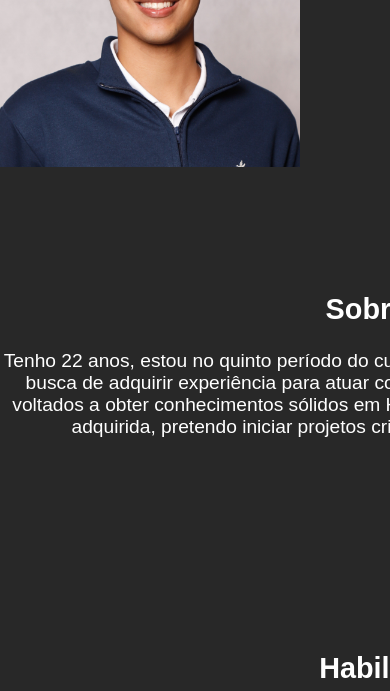
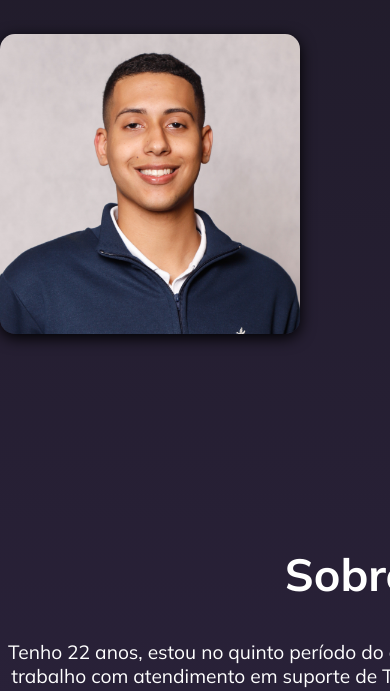
Before and after one commit to BrenoHen/portfolio, a plain HTML site: page criando-projeto-do-zero/index.html in a window 390 px wide. Shown: the part 441-1132 px from the top of the page. Drawn offline with Linux system fonts and the light colour scheme.

Commit message:
Alterações de layout header, mudança de cores no site como um todo, ajuste na fonte, proximo passo tornar o site responsivo

```diff
--- a/criando-projeto-do-zero/css/style.css
+++ b/criando-projeto-do-zero/css/style.css
@@ -1,6 +1,24 @@
 @font-face {
     font-family: 'Mulish';
-    src: url('font/Mulish-Italic-VariableFont_wght.ttf') format('woff2'),
+    src: url('font/Mulish-VariableFont_wght.ttf')format('woff2'),
+    url('font/Mulish-Italic-VariableFont_wght.ttf')format('woff2'),
+}
+
+/* variaveis globais */
+:root{
+    --cor-de-fundo: #1d1925;
+    --cor-do-container: #2f293b;
+    --cor-do-header: #2f293b;
+
+    --meu-degrade-1: linear-gradient(to bottom, #1d1925, #2F293B);
+    --meu-degrade-2: linear-gradient(to bottom,#1d1925, #372A50);
+    --meu-degrade-3: linear-gradient(to bottom,#1E1A26, #372A50);
+
+    /* #1E1A26 */
+
+    --cor-do-titulo-1: white;
+    --cor-do-titulo-2: white;
+    --cor-do-texto-1: white;
 }
 
 body, ul, li, p{
@@ -8,20 +26,25 @@ body, ul, li, p{
     padding: 0px;
     list-style: none;
     font-size: 1.2rem;
-    font-family: Arial;
+    font-family: 'Mulish';
 }
 
 body{
     display: flex;
     justify-content: center;
     align-items: center;
+
+    overflow-x: hidden;
+
+    background: var(--meu-degrade-2);
+
 }
 
 .header{
     position: absolute;
     top: 0;
     width: 100%;
-    background: rgba(0, 0, 0, 0.842);
+    background: var(--meu-degrade-1);
     display: flex;
     flex-wrap: wrap;
     justify-content: space-between;
@@ -31,12 +54,22 @@ body{
 
 a{
     text-decoration: none;
-    color: white;
+    color: var(--cor-do-texto-1);
+}
+
+#logo{
+    margin-left: 40px;
 }
 
 h1{
     text-align: center;
     margin-top: 50px;
+    color: var(--cor-do-titulo-1);
+}
+
+h2{
+    color: var(--cor-do-titulo-2);
+
 }
 
 img{
@@ -47,6 +80,7 @@ img{
 
 .menu{
     display: flex;
+    margin-right: 40px;
 }
 
 .menu li{
@@ -63,15 +97,21 @@ img{
     display: flex;
     flex-direction: column;
     justify-content: center;
+    flex-wrap: wrap;
+
     margin-top: 100px;
     padding: 50px;
-    flex-wrap: wrap;
-    background-color: rgba(0, 0, 0, 0.842);
-    color: white;
+
+    /* background-color:var(--cor-do-container); */
+    background: var(--meu-degrade-3);
+    color: var(--cor-do-texto-1);
+
     max-width: 1200px;
     width: 100%;
     min-height: 100vh;
-    border-radius: 10px;
+
+    /* box-shadow: 0 4px 15px black; */
+    /* border-radius: 10px; */
 }
 
 /* apresentacao foto, nome e profissao */
@@ -81,27 +121,34 @@ img{
     flex-wrap: wrap;
     justify-content: space-between;
     align-items: center;
-    padding-bottom: 80px;
+    margin-top: 150px;
 }
 
 p#nome-profissao{
     font-size: 40px;
+    color: var(--cor-do-texto-1);
 }
 
 #img-breno{
     width: 300px;
     height: 300px;
+    border-radius: 15px;
+    box-shadow: 0 4px 15px black;
 }
 
 #sobre{
     text-align: center;
-    margin-bottom: 80px;
+    margin-top: 150px;
+    font-size: 30px;
+    color: var(--cor-do-texto-1);
+
 }
 
 #habilidades{
     display: flex;
     flex-direction: column;
     align-items: center;
+    margin-top: 150px;
 }
 
 .img-Habilidades{
@@ -133,3 +180,17 @@ p#nome-profissao{
     height: 200px;
     text-align: center;
 }
+
+#projetos{
+    margin-top: 150px;
+    align-items: center;
+    text-align: center;
+
+}
+
+#contato{
+    margin-top: 150px;
+    align-items: center;
+    text-align: center;
+
+}
--- a/criando-projeto-do-zero/index.html
+++ b/criando-projeto-do-zero/index.html
@@ -9,7 +9,7 @@
 <body>
 
     <header class="header">
-        <a href="/">Logo</a>
+        <a id="logo" href="/">Logo</a>
         <nav>
             <ul class="menu">
                 <li><a href="#inicio">Inicio</a></li>
@@ -25,7 +25,7 @@
     <section id="container">
 
         <div id="apresentacao">
-            <p id="nome-profissao">Olá, eu sou o Breno :)<br> Desenvolvedor e Suporte de TI</p>
+            <p id="nome-profissao">Olá, eu sou o <strong>Breno</strong> :)<br> Desenvolvedor e Suporte de TI</p>
 
             <img id="img-breno" src="img/foto-breno-cortada.jpg" alt="fotografia, Breno sorrindo">
         </div>
@@ -33,7 +33,11 @@
         <!-- Sobre mim -->
         <div id="sobre">
             <h2>Sobre mim</h2>
-            <p>Tenho 22 anos, estou no quinto período do curso de Ciência da Computação. Atualmente em busca de adquirir experiência para atuar como desenvolvedor web. Meus estudos estão voltados a obter conhecimentos sólidos em HTML5, CSS3 e Javascript. Com a experiência adquirida, pretendo iniciar projetos criando produtos e soluções técnologicas.</p>
+            <p>Tenho 22 anos, estou no quinto período do curso de Ciência da Computação. Atualmente trabalho com atendimento em suporte de TI no mercado financeiro, prestando suporte a diversos sistemas relacionados a middleware (mensageria, API's, BPM, sistemas de troca de arquivos SFTP), sistemas de gestão de acessos, acompanhando implementações e mudanças internas e externas.
+
+            <br>
+
+            Estou em busca de adquirir experiência para atuar como desenvolvedor. Meus estudos estão voltados a obter conhecimentos sólidos em HTML5, CSS3 e Javascript. Com a experiência adquirida, pretendo iniciar projetos relacionados a criar produtos e soluções técnologicas.</p>
         </div>
 
         <!--Habilidades  -->
```
Also changed, not shown: criando-projeto-do-zero/css/font/Mulish-VariableFont_wght.ttf (added).
